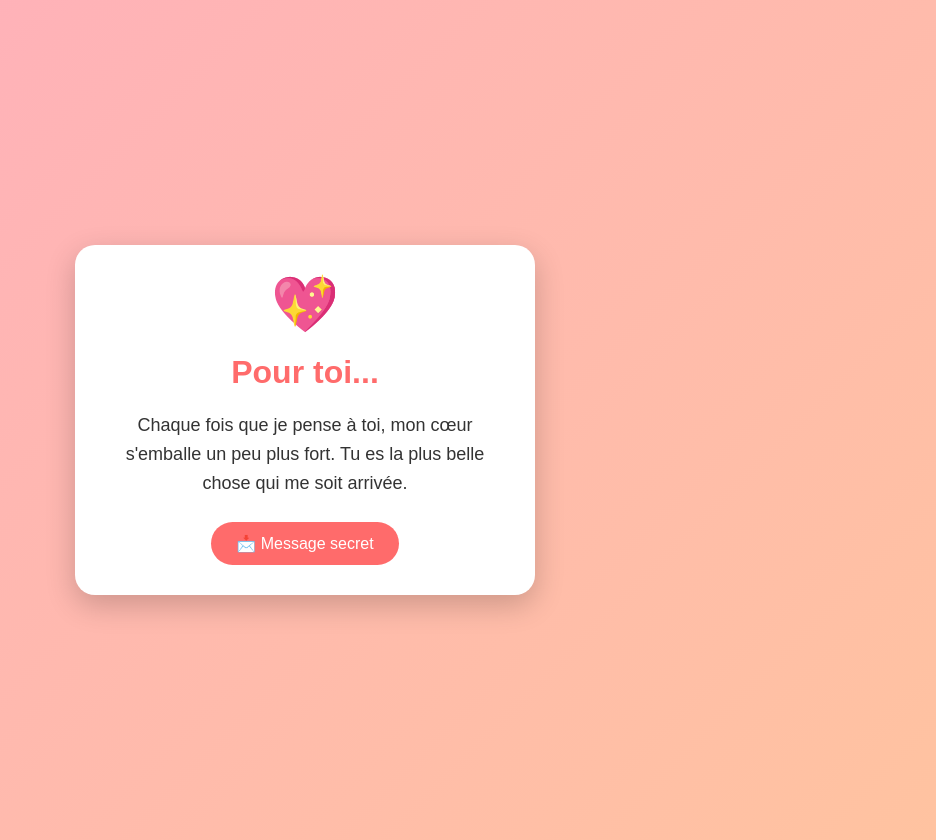
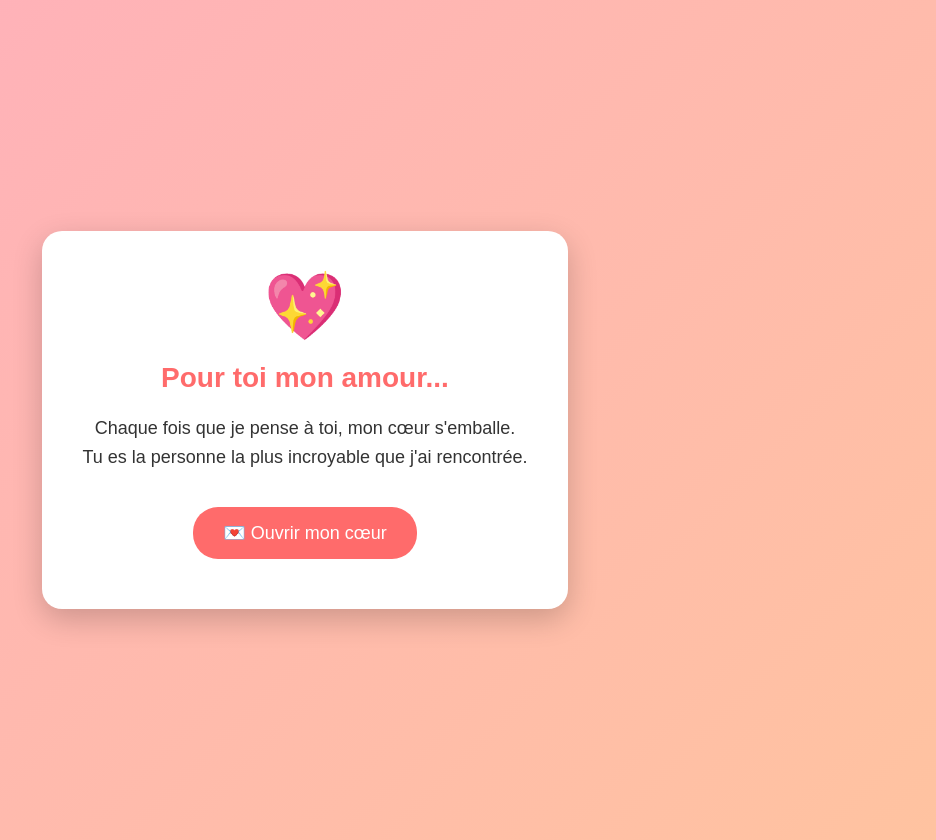
Before and after one commit to manarivoandriamalala-sketch/message-for-my-love, a plain HTML site: page dadi.html in a window 1280 px wide. Shown: the whole page, without its empty margins (335-1271 px from the left). Drawn offline with Linux system fonts and the light colour scheme.

Commit message:
dadi.html

```diff
--- a/dadi.html
+++ b/dadi.html
@@ -3,7 +3,7 @@
 <head>
     <meta charset="UTF-8">
     <meta name="viewport" content="width=device-width, initial-scale=1.0">
-    <title>Pour toi 💖</title>
+    <title>Pour toi mon amour 💖</title>
     <style>
         body {
             background: linear-gradient(135deg, #ffafbd, #ffc3a0);
@@ -19,16 +19,16 @@
         .love-card {
             background: white;
             border-radius: 20px;
-            padding: 30px;
+            padding: 40px;
             box-shadow: 0 10px 30px rgba(0,0,0,0.2);
             text-align: center;
-            max-width: 400px;
+            max-width: 500px;
             position: relative;
             overflow: hidden;
         }
 
         .heart {
-            font-size: 50px;
+            font-size: 60px;
             color: #ff6b6b;
             animation: heartbeat 1.5s infinite;
             margin-bottom: 20px;
@@ -42,6 +42,7 @@
         h1 {
             color: #ff6b6b;
             margin-bottom: 20px;
+            font-size: 28px;
         }
 
         .message {
@@ -55,11 +56,12 @@
             background: #ff6b6b;
             color: white;
             border: none;
-            padding: 12px 25px;
+            padding: 15px 30px;
             border-radius: 25px;
-            font-size: 16px;
+            font-size: 18px;
             cursor: pointer;
             transition: all 0.3s;
+            margin: 10px;
         }
 
         .secret-btn:hover {
@@ -70,10 +72,11 @@
         .hidden-message {
             display: none;
             margin-top: 20px;
-            padding: 15px;
+            padding: 20px;
             background: #fff5f5;
             border-radius: 10px;
             border-left: 4px solid #ff6b6b;
+            font-size: 16px;
         }
 
         .floating-hearts {
@@ -114,18 +117,18 @@
     <div class="love-card">
         <div class="heart">💖</div>
 
-        <h1>Pour toi...</h1>
+        <h1>Pour toi mon amour...</h1>
 
         <div class="message">
-            Chaque fois que je pense à toi, mon cœur s'emballe un peu plus fort.
-            Tu es la plus belle chose qui me soit arrivée.
+            Chaque fois que je pense à toi, mon cœur s'emballe. <br>
+            Tu es la personne la plus incroyable que j'ai rencontrée.
         </div>
 
-        <button class="secret-btn" onclick="revealSecret()">📩 Message secret</button>
+        <button class="secret-btn" onclick="revealSecret()">💌 Ouvrir mon cœur</button>
 
         <div class="hidden-message" id="secretMessage">
-            <strong>Mon cœur bat pour toi 💘</strong><br>
-            Et chaque jour à tes côtés est un nouveau bonheur...
+            <strong>Je t'aime plus que tout au monde ! 💘</strong><br><br>
+            Tu rends chaque jour de ma vie spécial...
         </div>
 
         <div class="floating-hearts" id="heartsContainer"></div>
@@ -137,20 +140,15 @@
             const btn = document.querySelector('.secret-btn');
 
             message.style.display = 'block';
-            btn.textContent = '💌 Message envoyé !';
+            btn.textContent = '💖 Je t\'aime !';
             btn.style.background = '#4CAF50';
 
-            createHearts(10);
-
-            // Petit effet de confettis
-            setTimeout(() => {
-                createHearts(15);
-            }, 500);
+            createHearts(15);
         }
 
         function createHearts(count) {
             const container = document.getElementById('heartsContainer');
-            const hearts = ['💖', '💘', '💝', '💕', '💓'];
+            const hearts = ['💖', '💘', '💝', '💕', '💓', '❤️', '🧡', '💛'];
 
             for (let i = 0; i < count; i++) {
                 const heart = document.createElement('div');
@@ -158,19 +156,15 @@
                 heart.textContent = hearts[Math.floor(Math.random() * hearts.length)];
                 heart.style.left = Math.random() * 100 + '%';
                 heart.style.animationDelay = Math.random() * 2 + 's';
-                heart.style.fontSize = (15 + Math.random() * 15) + 'px';
+                heart.style.fontSize = (20 + Math.random() * 20) + 'px';
 
                 container.appendChild(heart);
 
-                // Supprimer après l'animation
-                setTimeout(() => {
-                    heart.remove();
-                }, 5000);
+                setTimeout(() => heart.remove(), 5000);
             }
         }
 
-        // Quelques cœurs au démarrage
-        createHearts(5);
+        createHearts(8);
     </script>
 </body>
 </html>
```
